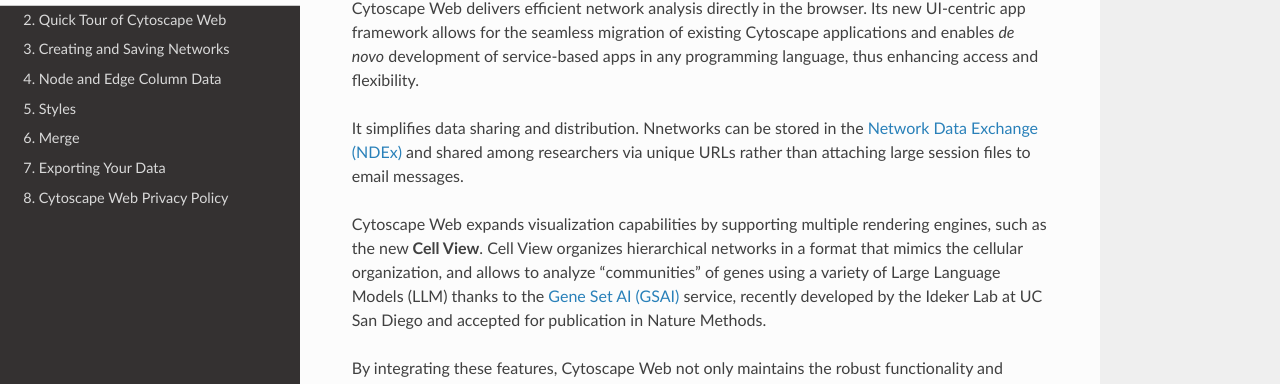
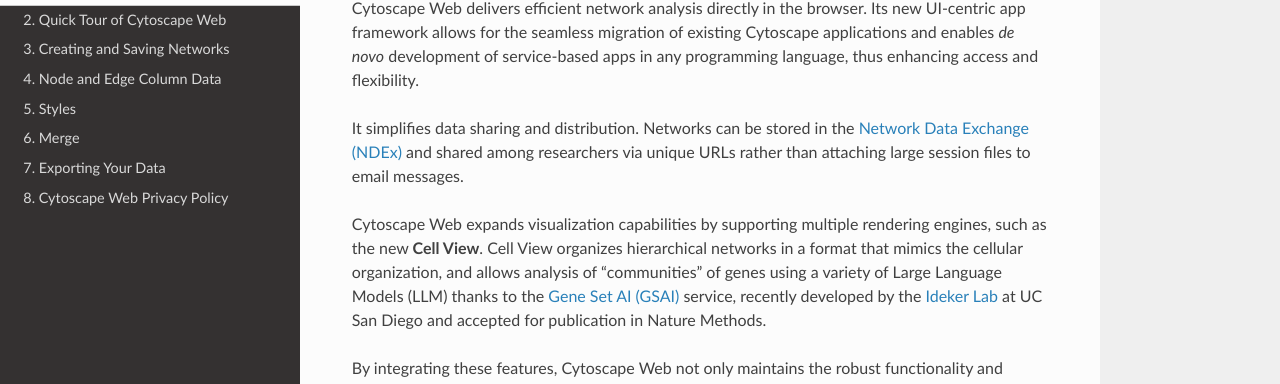
Before and after one commit to cytoscape/web-cytoscape-manual, a Sphinx documentation site: the page built from docs/Introduction.md, in a window 1280 px wide. Shown: the part 283-667 px from the top of the page. Built offline with Sphinx 7.4.7 and the Read the Docs theme 3.1.0, drawn with Linux system fonts in a browser that asks for light colours.

Commit message:
Update Introduction.md
Added hyperlink for Ideker Lab, fixed typo, and rephrased text

```diff
--- a/docs/Introduction.md
+++ b/docs/Introduction.md
@@ -7,8 +7,8 @@
 
 Cytoscape Web delivers efficient network analysis directly in the browser. Its new UI-centric app framework allows for the seamless migration of existing Cytoscape applications and enables *de novo* development of service-based apps in any programming language, thus enhancing access and flexibility.
 
-It simplifies data sharing and distribution. Nnetworks can be stored in the [Network Data Exchange (NDEx)](https://www.ndexbio.org) and shared among researchers via unique URLs rather than attaching large session files to email messages.
+It simplifies data sharing and distribution. Networks can be stored in the [Network Data Exchange (NDEx)](https://www.ndexbio.org) and shared among researchers via unique URLs rather than attaching large session files to email messages.
 
-Cytoscape Web expands visualization capabilities by supporting multiple rendering engines, such as the new **Cell View**. Cell View organizes hierarchical networks in a format that mimics the cellular organization, and allows to analyze "communities" of genes using a variety of Large Language Models (LLM) thanks to the [Gene Set AI (GSAI)](https://idekerlab.ucsd.edu/gsai/) service, recently developed by the Ideker Lab at UC San Diego and accepted for publication in Nature Methods.
+Cytoscape Web expands visualization capabilities by supporting multiple rendering engines, such as the new **Cell View**. Cell View organizes hierarchical networks in a format that mimics the cellular organization, and allows analysis of "communities" of genes using a variety of Large Language Models (LLM) thanks to the [Gene Set AI (GSAI)](https://idekerlab.ucsd.edu/gsai/) service, recently developed by the [Ideker Lab](https://idekerlab.ucsd.edu/) at UC San Diego and accepted for publication in Nature Methods.
 
 By integrating these features, Cytoscape Web not only maintains the robust functionality and familiarity of its desktop counterpart but also enhances collaboration and visual analysis within a modern web environment.
```
